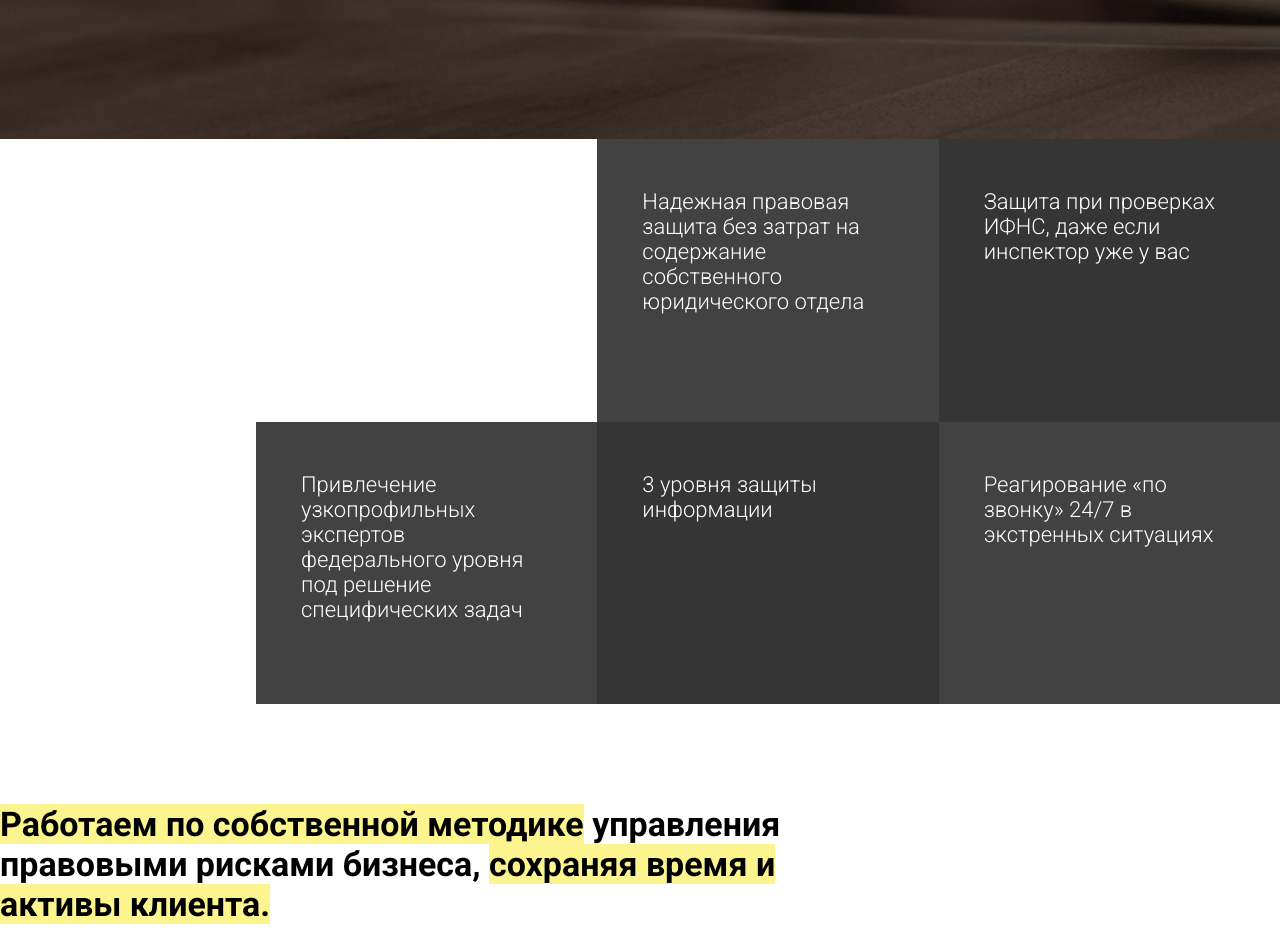
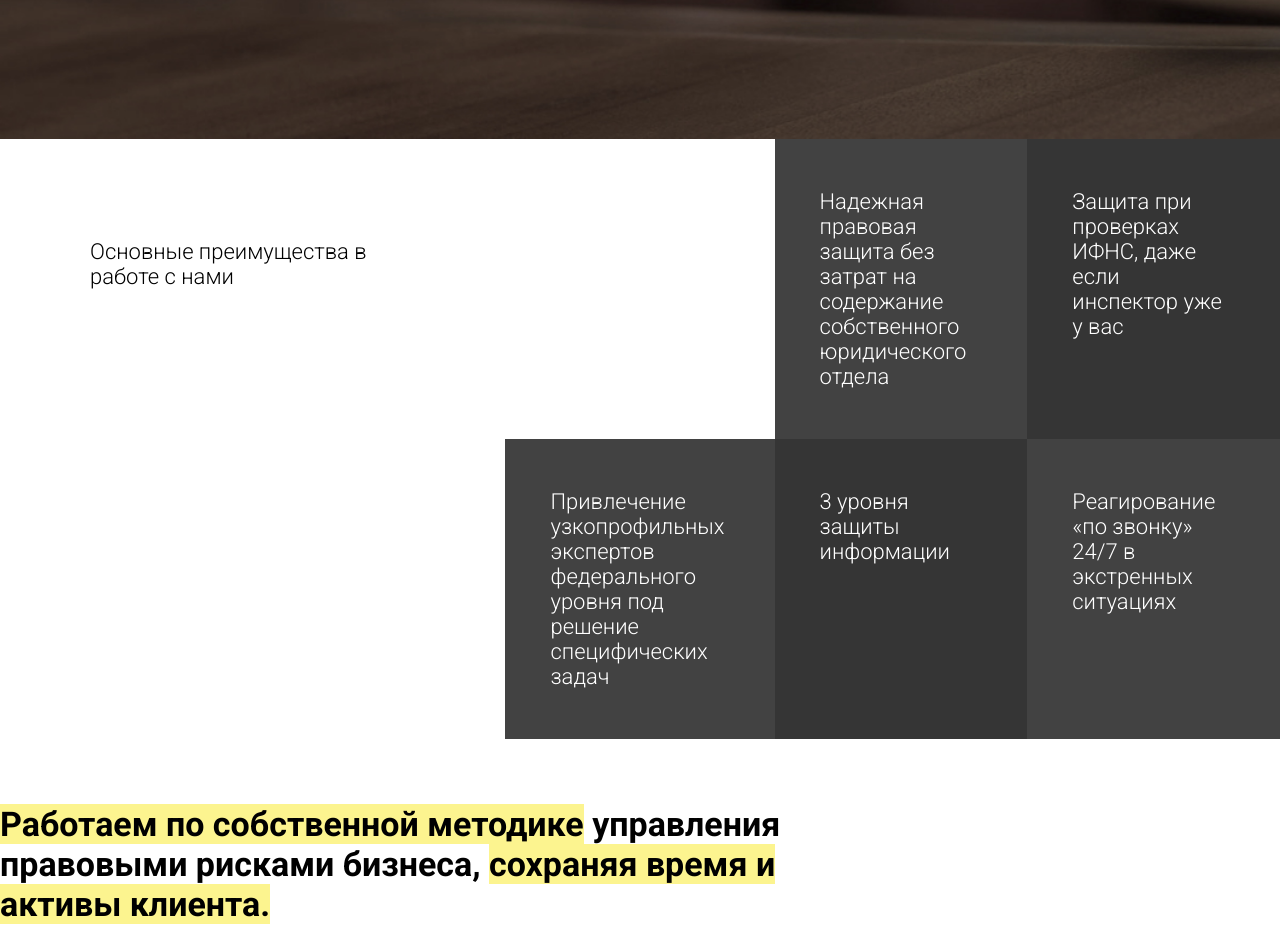
Before and after one commit to s3r1msultan/test-repository, a plain HTML site: page index.html in a window 1280 px wide. Shown: the part 820-1756 px from the top of the page. Drawn offline with Linux system fonts and the light colour scheme.

Commit message:
added grid in advantages_grid

```diff
--- a/index.html
+++ b/index.html
@@ -64,6 +64,10 @@
       <section class="advantages">
         <div class="container">
           <div class="advantages_grid">
+            <div class="">
+              <p class="black">Основные преимущества
+                в работе с нами</p>
+            </div>
             <div class=""></div>
             <div class="grey">Надежная правовая защита
               без затрат на содержание
@@ -74,6 +78,7 @@
               ИФНС, даже если инспектор
               уже у вас
             </div>
+            <div class=""></div>
             <div class="grey" >Привлечение узкопрофильных
               экспертов федерального
               уровня под решение
@@ -91,6 +96,10 @@
           </div>
         </div>
       </section>
+
+
+
+
       <section id="contact">
         <div class="map">
           <iframe src="https://www.google.com/maps/embed?pb=!1m18!1m12!1m3!1d2114.078928565719!2d56.212118399999994!3d58.00343170000001!2m3!1f0!2f0!3f0!3m2!1i1024!2i768!4f13.1!3m3!1m2!1s0x43e8c739a0c68b6b%3A0x6dea9e7e42ce21cb!2sYekaterininskaya%20Ulitsa%2C%20165%2C%20Perm%2C%20Permskiy%20kray%2C%20Russia%2C%20614068!5e0!3m2!1sen!2skz!4v1702221910343!5m2!1sen!2skz" allowfullscreen="" loading="lazy" referrerpolicy="no-referrer-when-downgrade"></iframe>
--- a/style.css
+++ b/style.css
@@ -158,14 +158,12 @@ a {
 .advantages_grid {
   display: grid;
   position: relative;
-  grid-template-columns: repeat(3, 1fr);
-  grid-template-rows: repeat(2, 1fr);
+  grid-template-columns: 2fr 1fr 1fr 1fr;
+  grid-template-rows: 1fr 1fr;
   height: 565px;
   color: var(--primary-text-color);
   font-size: 22px;
   font-weight: 100;
-  margin-left: auto;
-  width: 80%;
 }
 
 .advantages_grid * {
@@ -189,6 +187,10 @@ a {
 
 .dark-grey {
   background-color: var(--gray-dark);
+}
+
+.black {
+  color: black;
 }
 
 /* FOOTER */
```
